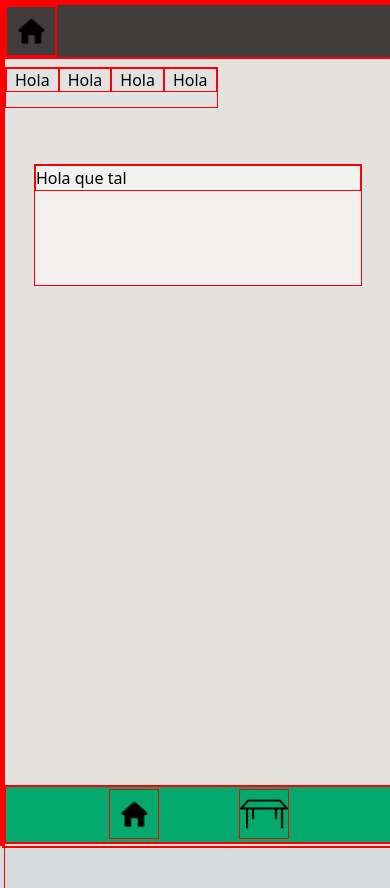
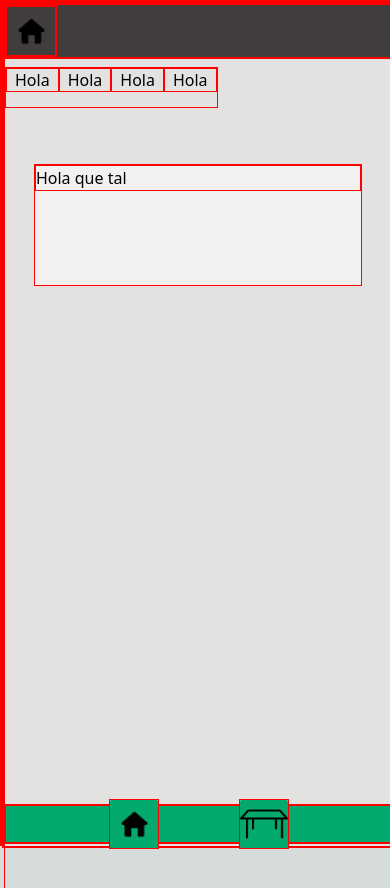
Before and after one commit to NachoBerardo/Waitless, a Next.js app in the folder waitless/: page / in a window 390 px wide. Shown: the top 888 px of the page. Built offline with nearby package versions, Linux system fonts and the light colour scheme.

Commit message:
media querys

```diff
--- a/waitless/src/components/footer.tsx
+++ b/waitless/src/components/footer.tsx
@@ -2,8 +2,8 @@ import Image from 'next/image';
 
 export default function Footer() {
     return(
-        <footer className= "flex fixed bottom-0 content-center w-[100%] h-[7%]" >
-            <div className="flex min-w-full gap-20 justify-center place-items-center bg-footer">
+        <footer className= "flex fixed bottom-0 content-center w-full sm:h-[40px] md:h:[60px]" >
+            <div className="flex min-w-full gap-20 justify-center place-items-center bg-footer ">
                 <button className="" id="footer_button"   >
                     <Image
                         src="/homeicon.jpg"
--- a/waitless/tailwind.config.js
+++ b/waitless/tailwind.config.js
@@ -14,6 +14,23 @@ module.exports = {
       },
     },
 
+    screens: {
+      'sm': {'min': '380px', 'max': '767px'},
+      // => @media (min-width: 640px and max-width: 767px) { ... }
+
+      'md': {'min': '768px', 'max': '1023px'},
+      // => @media (min-width: 768px and max-width: 1023px) { ... }
+
+      'lg': {'min': '1024px', 'max': '1279px'},
+      // => @media (min-width: 1024px and max-width: 1279px) { ... }
+
+      'xl': {'min': '1280px', 'max': '1535px'},
+      // => @media (min-width: 1280px and max-width: 1535px) { ... }
+
+      '2xl': {'min': '1536px'},
+      // => @media (min-width: 1536px) { ... }
+    },
+
     colors:{
       'footer': '#04AA6D',
       'footer_hover': '#3e8e41',
```
